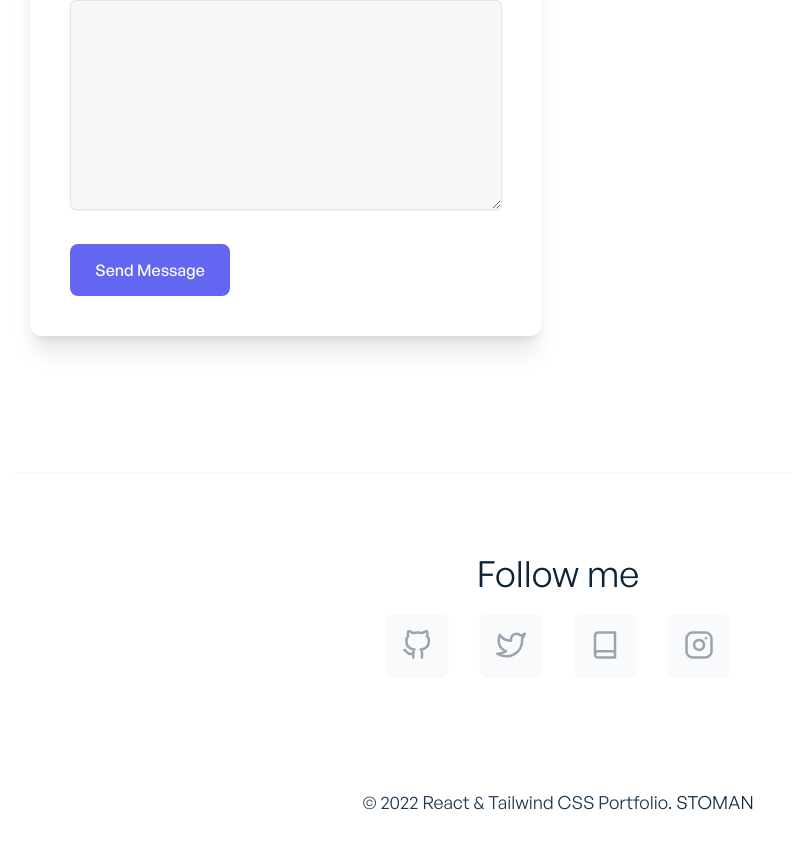
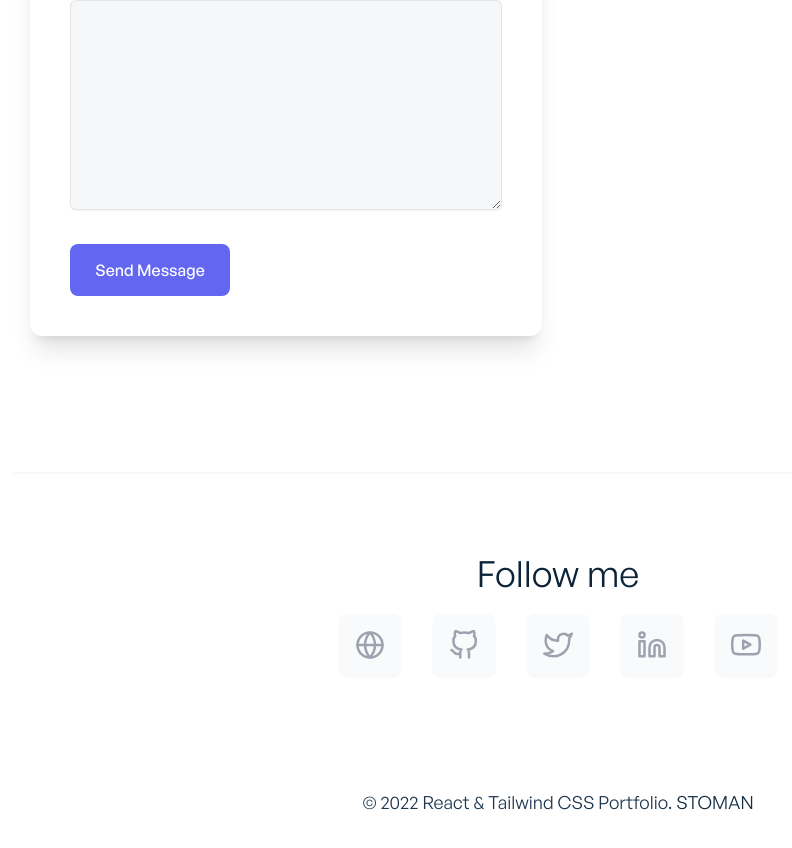
Before and after one commit to phoenix979797/portfolio, a React (Create React App) app: page /contact in a window 1280 px wide. Shown: the part 678-1526 px from the top of the page, without its empty margins (82-874 px from the left). Built offline with nearby package versions, Linux system fonts and the light colour scheme.

Commit message:
Update footer links

```diff
--- a/src/components/shared/AppFooter.jsx
+++ b/src/components/shared/AppFooter.jsx
@@ -1,26 +1,37 @@
-import { FiGithub, FiTwitter, FiInstagram, FiBook } from 'react-icons/fi';
+import {
+	FiGithub,
+	FiTwitter,
+	FiLinkedin,
+	FiGlobe,
+	FiYoutube,
+} from 'react-icons/fi';
 import AppFooterCopyright from './AppFooterCopyright';
 
 const socialLinks = [
 	{
 		id: 1,
+		icon: <FiGlobe />,
+		url: 'https://www.stoman.me/',
+	},
+	{
+		id: 2,
 		icon: <FiGithub />,
 		url: 'https://github.com/realstoman',
 	},
 	{
-		id: 2,
+		id: 3,
 		icon: <FiTwitter />,
 		url: 'https://twitter.com/realstoman',
 	},
 	{
-		id: 3,
-		icon: <FiBook />,
-		url: 'https://stoman.medium.com',
+		id: 4,
+		icon: <FiLinkedin />,
+		url: 'https://www.linkedin.com/in/realstoman',
 	},
 	{
-		id: 4,
-		icon: <FiInstagram />,
-		url: 'https://instagram.com/realstoman',
+		id: 5,
+		icon: <FiYoutube />,
+		url: 'https://www.youtube.com/c/realstoman',
 	},
 ];
 
```
